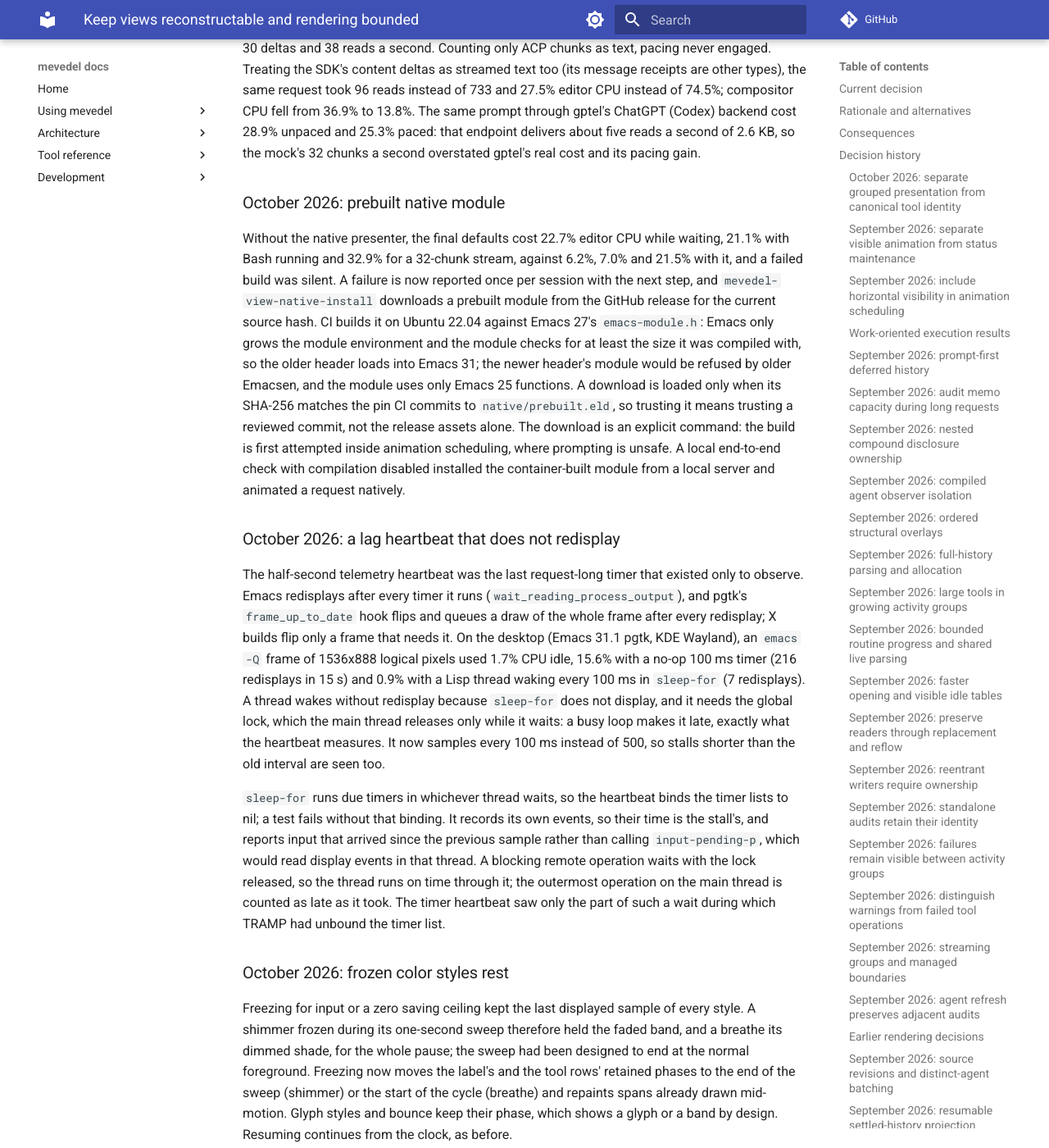
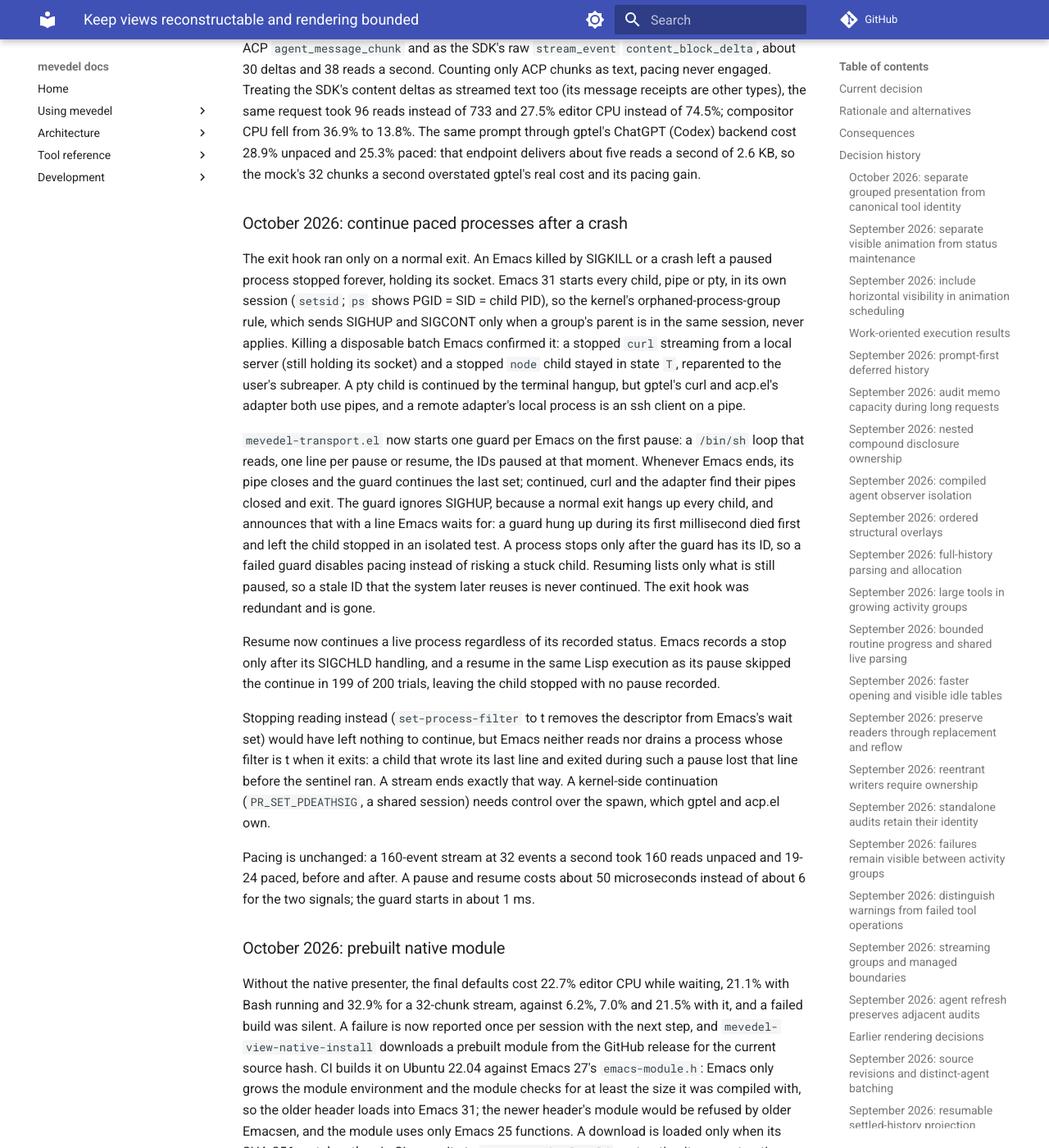
Before and after one commit to FrauH0lle/mevedel, an MkDocs documentation site: the page built from docs/adr/0119-keep-views-reconstructable-and-rendering-bounded.md, in a window 1280 px wide and 1400 px high, scrolled down 30791 px. Shown: the whole window at 82% size. Built offline with MkDocs 1.6.1 and Material for MkDocs 9.7.7, drawn with Linux system fonts in a browser that asks for light colours; comment, search, counter and statistics services are not loaded; some of the changed text lies outside the part shown.

Commit message:
fix(transport): Continue paced processes when Emacs crashes
Output pacing stops a local curl or Claude Code adapter with SIGSTOP and
continued it from `kill-emacs-hook` on exit. A SIGKILL or crash runs no
hook, and Emacs starts every child in its own session, so the kernel's
orphaned-process-group rule never continues it: a killed batch Emacs left
a streaming curl (socket still open) and a node child stopped forever.

The first pause now starts one guard per Emacs, a /bin/sh loop that reads
the IDs paused at each pause and resume and continues the last set when
its input pipe closes, however Emacs ends.  The guard ignores SIGHUP,
which a normal exit sends every child, and signals readiness first: hung
up during startup, it died and left the child stopped.  A process stops
only after the guard has its ID.  Resume also continues a live process
regardless of its recorded status: a resume in the same Lisp execution as
its pause skipped the continue in 199 of 200 trials.

Stopping reading with a filter of t was rejected: Emacs does not drain a
process whose filter is t when it exits, so a stream's last line was lost.

Pacing is unchanged (a 160-event stream: 160 reads unpaced, 19-24 paced,
before and after); a pause and resume costs about 50 us instead of 6.

* mevedel-transport.el (mevedel-transport--pause-guard)
(mevedel-transport--pause-guard-script, mevedel-transport--report-paused):
New.
(mevedel-transport-pause-process): Stop only once the guard knows the
process; no exit hook.
(mevedel-transport-resume-process): Continue any live process and update
the guard.
(mevedel-transport-uninstall): Delete the guard instead of the hook.

* test/test-mevedel-transport.el (mevedel-transport-pause-process): Cover
the crash and normal exit, the unnoticed stop, and an unreachable guard.
* test/test-mevedel-gptel-stream-bridge.el
(mevedel-gptel-stream-bridge-test--with-paced-stream)
(mevedel-gptel-stream-bridge--pace-reading): Bind and delete a private
guard instead of the exit hook.
* test/test-mevedel-acp.el (mevedel-acp--pace): Ditto.
* test/helpers.el (mevedel-test--release-leaked-state): Delete a guard a
test left running.

* docs/adr/0119-keep-views-reconstructable-and-rendering-bounded.md:
Record the guard, the empirical process-group findings and the rejected
alternatives.
* docs/architecture.md: Describe crash continuation.

```diff
--- a/docs/adr/0119-keep-views-reconstructable-and-rendering-bounded.md
+++ b/docs/adr/0119-keep-views-reconstructable-and-rendering-bounded.md
@@ -1323,8 +1323,9 @@ final burst. The isolated loading test caught the delay: its Emacs exited
 while curl was still stopped. Review measured two more costs and both were
 fixed: pausing after every read capped a 1.1 MB stream at one pipe read per
 pause (15.6 s instead of 0.02 s), so only reads under 4 KiB pause (0.42 s);
-and a stopped curl outlived `kill-emacs`, so paused processes continue on exit
-and uninstall. Pacing applies only to mevedel's own streams. An end-of-stream
+and a stopped curl outlived `kill-emacs`, so paused processes continued from
+`kill-emacs-hook` and on uninstall (the hook was later replaced by a guard
+process, below). Pacing applies only to mevedel's own streams. An end-of-stream
 experiment (100 small events) now finishes 0.18 s after the unpaced run,
 against 0.56 s before. Reading the resumed burst inside
 the resume timer saved only 6 of 94 redisplays and was not kept.
@@ -1396,6 +1397,50 @@ through gptel's ChatGPT (Codex) backend cost 28.9% unpaced and 25.3% paced: that
 endpoint delivers about five reads a second of 2.6 KB, so the mock's 32
 chunks a second overstated gptel's real cost and its pacing gain.
 
+### October 2026: continue paced processes after a crash
+
+The exit hook ran only on a normal exit. An Emacs killed by SIGKILL or a
+crash left a paused process stopped forever, holding its socket. Emacs 31
+starts every child, pipe or pty, in its own session (`setsid`; `ps` shows
+PGID = SID = child PID), so the kernel's orphaned-process-group rule, which
+sends SIGHUP and SIGCONT only when a group's parent is in the same session,
+never applies. Killing a disposable batch Emacs confirmed it: a stopped
+`curl` streaming from a local server (still holding its socket) and a stopped
+`node` child stayed in state `T`, reparented to the user's subreaper. A pty
+child is continued by the terminal hangup, but gptel's curl and acp.el's
+adapter both use pipes, and a remote adapter's local process is an ssh client
+on a pipe.
+
+`mevedel-transport.el` now starts one guard per Emacs on the first pause: a
+`/bin/sh` loop that reads, one line per pause or resume, the IDs paused at
+that moment. Whenever Emacs ends, its pipe closes and the guard continues the
+last set; continued, curl and the adapter find their pipes closed and exit.
+The guard ignores SIGHUP, because a normal exit hangs up every child, and
+announces that with a line Emacs waits for: a guard hung up during its first
+millisecond died first and left the child stopped in an isolated test. A
+process stops only after the guard has its ID, so a failed guard disables
+pacing instead of risking a stuck child. Resuming lists only what is still
+paused, so a stale ID that the system later reuses is never continued. The
+exit hook was redundant and is gone.
+
+Resume now continues a live process regardless of its recorded status. Emacs
+records a stop only after its SIGCHLD handling, and a resume in the same Lisp
+execution as its pause skipped the continue in 199 of 200 trials, leaving the
+child stopped with no pause recorded.
+
+Stopping reading instead (`set-process-filter` to t removes the descriptor
+from Emacs's wait set) would have left nothing to continue, but Emacs neither
+reads nor drains a process whose filter is t when it exits: a child that
+wrote its last line and exited during such a pause lost that line before the
+sentinel ran. A stream ends exactly that way. A kernel-side continuation
+(`PR_SET_PDEATHSIG`, a shared session) needs control over the spawn, which
+gptel and acp.el own.
+
+Pacing is unchanged: a 160-event stream at 32 events a second took 160 reads
+unpaced and 19-24 paced, before and after. A pause and resume costs about
+50 microseconds instead of about 6 for the two signals; the guard starts in
+about 1 ms.
+
 ### October 2026: prebuilt native module
 
 Without the native presenter, the final defaults cost 22.7% editor CPU while
```
Also changed, not shown: docs/architecture.md (+4 -2 lines), 5 other files.
